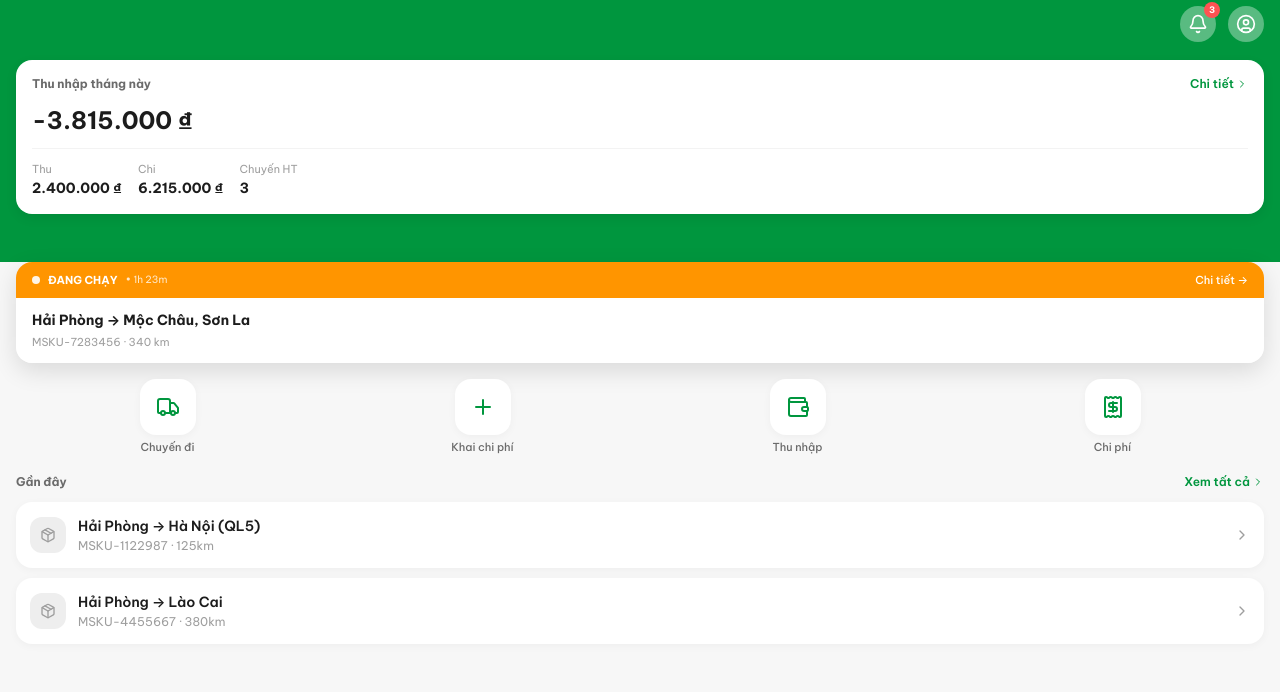
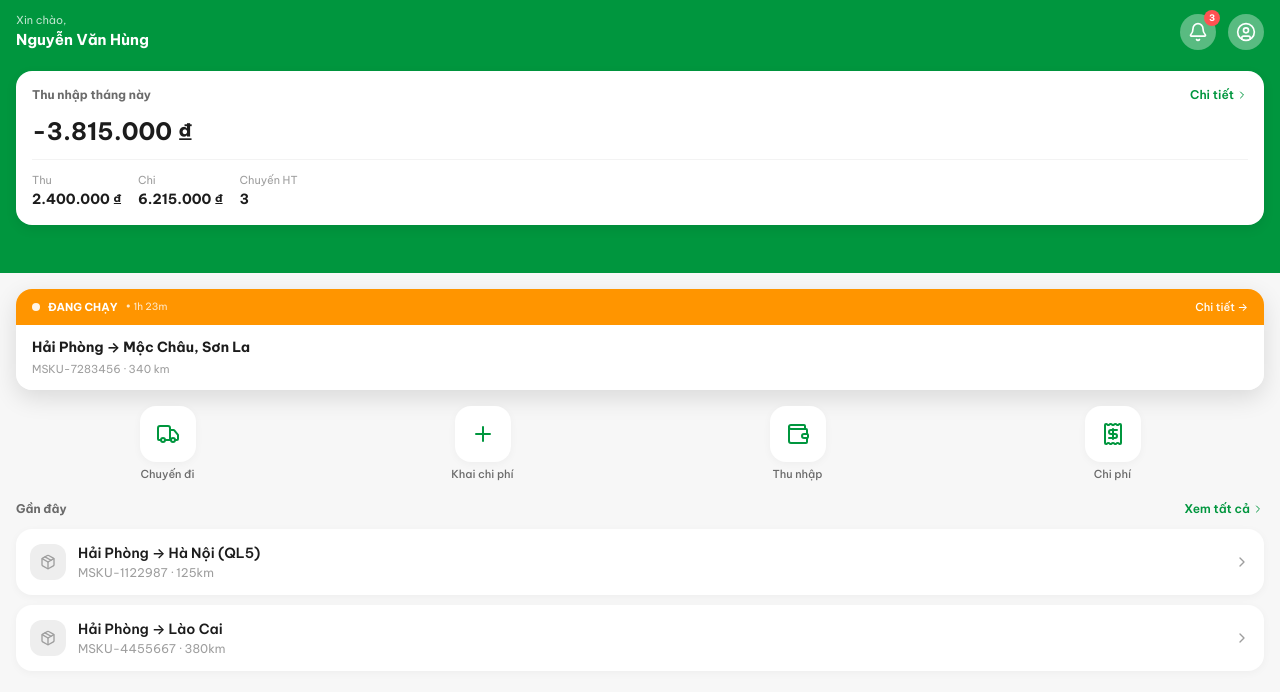
Before and after one commit to 4rankng/vantaiphucloc, a React (Vite) app in the folder frontend/: page / in a window 1280 px wide. Both pictures are taken after a click on the button "Đăng nhập". Shown: the top 692 px of the page. Built offline with nearby package versions, Linux system fonts and the light colour scheme.

Commit message:
fix: xin chào back in top bar, gap between hero and cards, no sticky header
- Top bar: 'Xin chào, <name>' left, bell + user icon right
- Top bar part of green header (not sticky)
- Added mt-4 gap between hero section and cards below
- Removed pb-20 (no bottom nav)

```diff
--- a/frontend/src/pages/driver/AppShell.tsx
+++ b/frontend/src/pages/driver/AppShell.tsx
@@ -3,11 +3,16 @@ import { useDriverStore } from '@/hooks/use-driver-store'
 
 /* ─── Top bar — bell + user icon only ──────────────────────── */
 export function TopBar() {
-  const { navigate, unreadCount } = useDriverStore()
+  const { driver, navigate, unreadCount } = useDriverStore()
 
   return (
-    <div className="shell-topbar">
-      <div className="shell-topbar-inner flex items-center justify-end gap-3 px-4">
+    <div className="px-4 pt-3 pb-2" style={{ background: 'var(--theme-brand-primary)' }}>
+      <div className="flex items-center justify-between">
+        <div>
+          <p className="text-[11px]" style={{ color: 'var(--theme-text-on-brand)', opacity: 0.75 }}>Xin chào,</p>
+          <p className="text-[15px] font-bold" style={{ color: 'var(--theme-text-on-brand)' }}>{driver.name}</p>
+        </div>
+        <div className="flex items-center gap-3">
           <button
             className="w-9 h-9 flex items-center justify-center rounded-full touch-manipulation relative"
             style={{ background: 'rgba(255,255,255,0.35)', color: 'var(--theme-text-on-brand)' }}
@@ -34,15 +39,16 @@ export function TopBar() {
           </button>
         </div>
       </div>
+    </div>
   )
 }
 
 /* ─── Shell layout — no bottom nav for driver ──────────────── */
 export function AppShell({ children }: { children: React.ReactNode }) {
   return (
-    <div className="shell" style={{ background: 'var(--theme-bg-primary)' }}>
+    <div className="min-h-[100dvh]" style={{ background: 'var(--theme-bg-primary)' }}>
       <TopBar />
-      <main className="shell-main overflow-y-auto">
+      <main>
         {children}
       </main>
     </div>
--- a/frontend/src/pages/driver/DriverHome.tsx
+++ b/frontend/src/pages/driver/DriverHome.tsx
@@ -69,7 +69,7 @@ export function DriverHome() {
   const elapsed = '1h 23m'
 
   return (
-    <div className="pb-20">
+    <div>
       {/* ── Green header with wallet (Level 2: Summary) ── */}
       <div className="px-4 pt-3 pb-12" style={{ background: 'var(--theme-brand-primary)' }}>
         <div className="rounded-2xl p-4" style={{ background: 'var(--theme-bg-secondary)', boxShadow: 'var(--theme-shadow-elevated)' }}>
@@ -102,16 +102,18 @@ export function DriverHome() {
 
       {/* ── LIVE CARD (Level 1: Active) ── */}
       {activeTrip && (
+        <div className="mt-4">
           <LiveCard
             title={activeTrip.route}
             subtitle={`${activeTrip.containerNumber} · ${activeTrip.distanceKm} km`}
             elapsed={elapsed}
             onClick={() => navigate(`/driver/trips/${activeTrip.id}`)}
           />
+        </div>
       )}
 
       {/* ── Quick actions ── */}
-      <div className="px-4 pb-5">
+      <div className="px-4 pb-5 mt-4">
         <div className="grid grid-cols-4 gap-3">
           <QuickAction icon={Truck} label="Chuyến đi" onClick={() => navigate('/driver/trips')} badge={plannedJobs.length} />
           <QuickAction icon={Plus} label="Khai chi phí" onClick={() => navigate('/driver/expenses/new')} />
```
Lines whose indentation alone changed are shown as unchanged.
